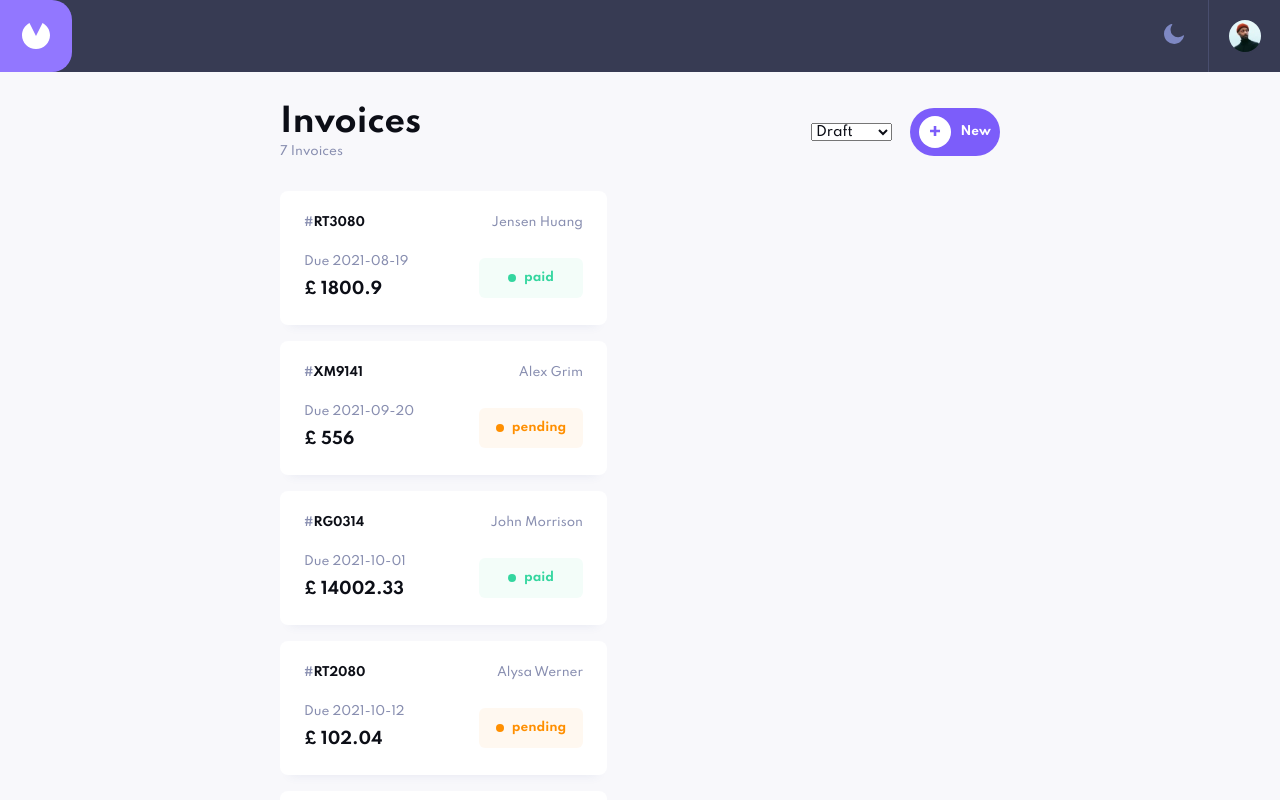
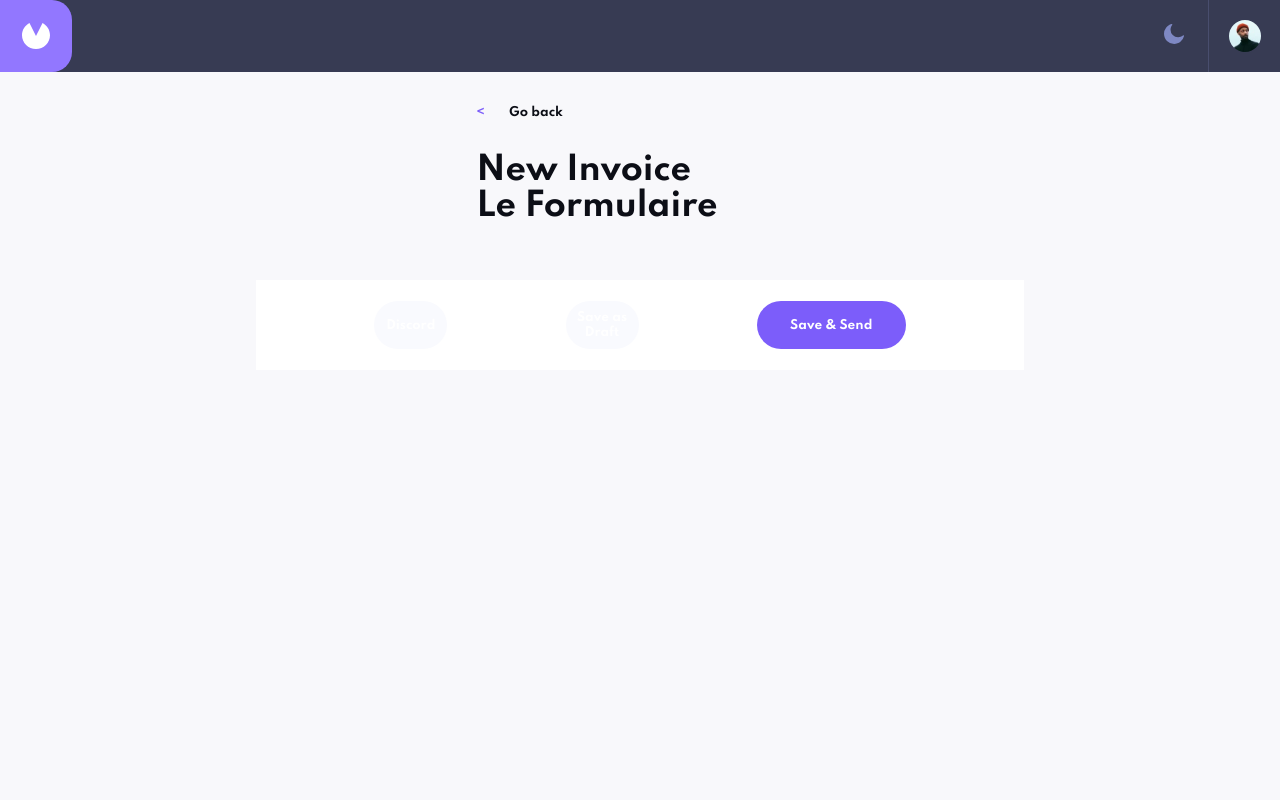
Before and after one commit to Elyasthr/react-invoice-app, a React (Create React App) app: page /form in a window 1280 px wide. Shown: the top 800 px of the page. Built offline with nearby package versions, Linux system fonts and the light colour scheme; data requests are answered from the project's data file.

Commit message:
start form page

```diff
--- a/src/App.tsx
+++ b/src/App.tsx
@@ -3,6 +3,7 @@ import Invoices from "./components/Invoices";
 import Navbar from "./components/Navbar";
 import { BrowserRouter, Routes, Route } from 'react-router-dom';
 import InvoiceView from "./components/InvoiceView";
+import InvoiceForm from "./components/InvoiceForm";
 
 interface IThemeContext {
   theme: string;
@@ -34,6 +35,7 @@ const App = () => {
             <Routes>
               <Route path="/" element={<Invoices/>}/>
               <Route path="/view" element={<InvoiceView />}/>
+              <Route path="/form" element={<InvoiceForm />}/>
               <Route path="/*" element={<Invoices/>}/>
             </Routes>
           </div>
--- /dev/null
+++ b/src/components/InvoiceForm.tsx
@@ -0,0 +1,49 @@
+import { useLocation } from "react-router";
+import { NavLink } from "react-router-dom"
+import { Invoice } from "../interfaces/InvoiceInterface";
+
+const InvoiceForm = () => {
+  const location = useLocation();
+  const myInvoice = location.state as {invoice: Invoice | null};
+  const invoice = myInvoice ? myInvoice.invoice : myInvoice;
+
+  return (
+    <>
+      <div className="invoice-view-container">
+        {
+          invoice
+            ? <>
+                <NavLink end to="/view" state={{invoice}}>
+                  <button className="btn-pers"><span>&lt;</span>Go back</button>
+                </NavLink>
+                <h1>Edit #{invoice.id}</h1>
+              </>
+            : <>
+                <NavLink end to="/">
+                  <button className="btn-pers"><span>&lt;</span>Go back</button>
+                </NavLink>
+                <h1>New Invoice</h1>
+              </>
+        }
+
+        <h1>Le Formulaire</h1>
+      </div>
+
+      {
+        invoice
+          ? <div className="btn-container-2">
+              <button className="btn-edit">Cancel</button>
+              <button className="btn-paid">Save Change</button>
+            </div>
+          : <div className="btn-container-2">
+              <button className="btn-edit">Discord</button>
+              <button className="btn-edit">Save as Draft</button>
+              <button className="btn-paid">Save &amp; Send</button>
+            </div>
+      }
+
+    </>
+  );
+};
+
+export default InvoiceForm;
--- a/src/components/InvoiceView.tsx
+++ b/src/components/InvoiceView.tsx
@@ -85,7 +85,9 @@ const InvoiceView = () => {
         </div>
       </div>
       <div className="btn-container-2">
-        <button className="btn-edit">Edit</button>
+        <NavLink end to='/form' state={{invoice}}>
+          <button className="btn-edit">Edit</button>
+        </NavLink>
         <button className="btn-delete">Delete</button>
         <button className="btn-paid">Mark as Paid</button>
       </div>
--- a/src/components/Invoices.tsx
+++ b/src/components/Invoices.tsx
@@ -3,6 +3,7 @@ import { useEffect, useState } from "react";
 import InvoiceCard from "./InvoiceCard";
 import InvoiceEmpty from "./InvoiceEmpty";
 import { Invoice } from "../interfaces/InvoiceInterface";
+import { NavLink } from "react-router-dom";
 
 
 const Invoices = () => {
@@ -46,12 +47,14 @@ const Invoices = () => {
             <option value="pending">Pending</option>
             <option value="paid">Paid</option>
           </select>
+          <NavLink end to="/form">
             <button className="btn-invoice">
               <div className="svg-container">
                 <img src="./assets/icon-plus.svg" alt="plus button"/>
               </div>
               New
             </button>
+          </NavLink>
         </div>
       </div>
 
--- a/src/styles/_setting.scss
+++ b/src/styles/_setting.scss
@@ -82,6 +82,7 @@ button{
   font-size: 12px;
   line-height: 15px;
   cursor: pointer;
+	outline: inherit;
 
   @include media-min("tablet"){
     height: 48px;
--- a/src/styles/components/_invoiceView.scss
+++ b/src/styles/components/_invoiceView.scss
@@ -97,9 +97,8 @@
 
 .btn-container-2{
   background-color: var(--Element);
-  position: static;
   margin-top: 56px;
-  bottom: 0;
+
   display: flex;
   justify-content: space-evenly;
   align-items: center;
```
Lines whose indentation alone changed are shown as unchanged.
